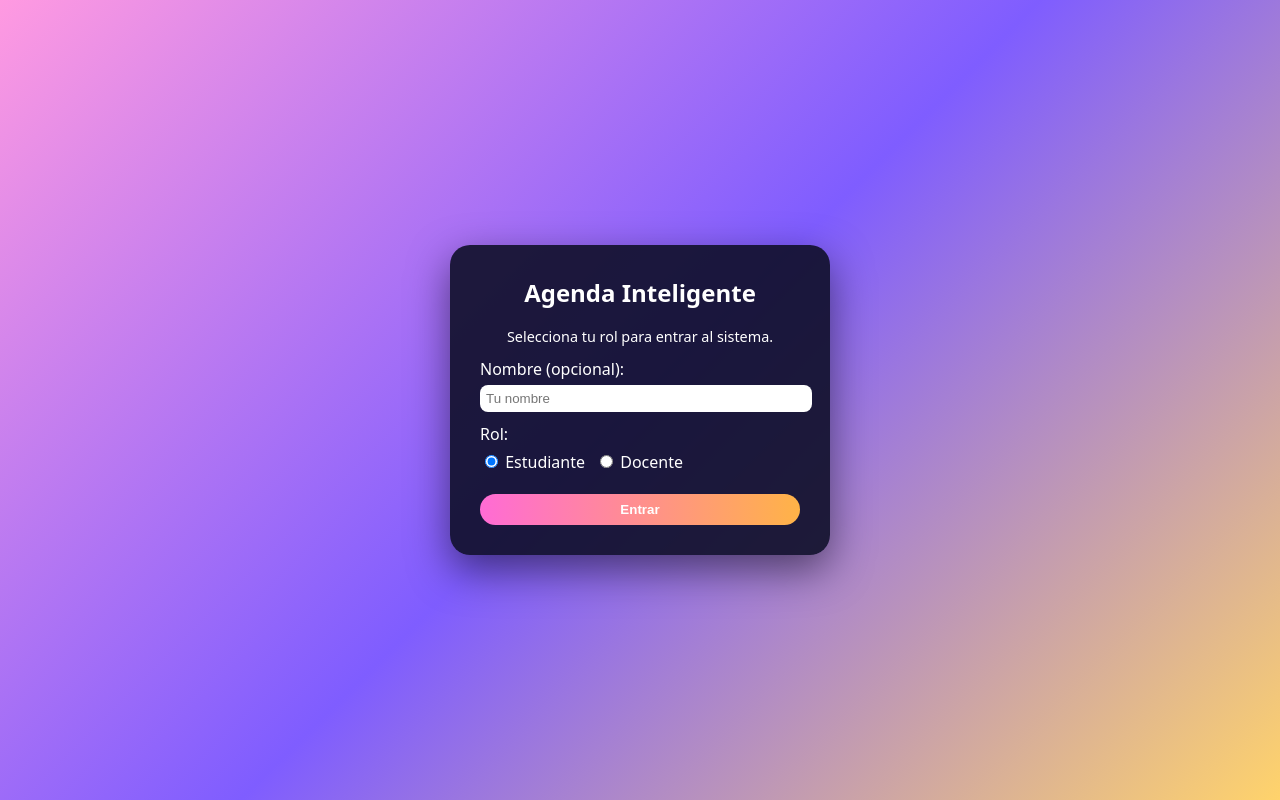
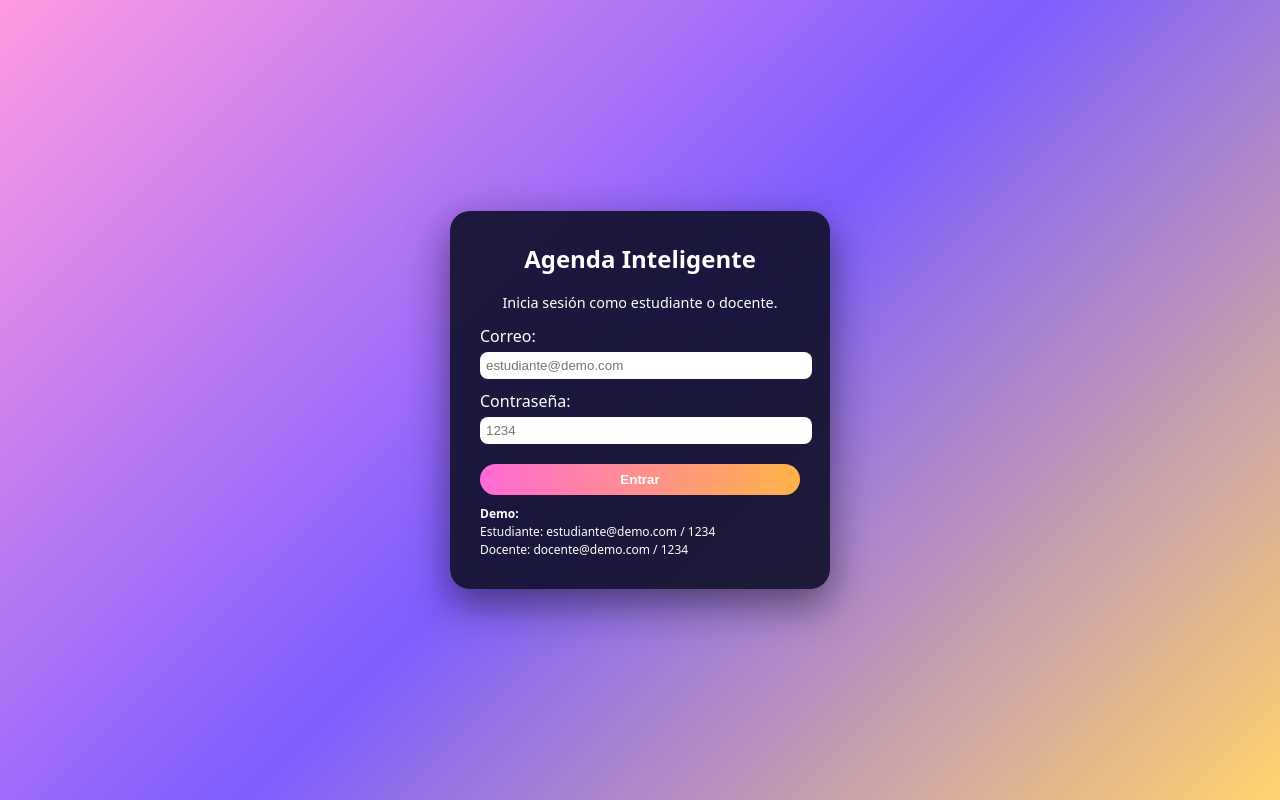
Before and after one commit to arturobernal07/repo, a React (Vite) app in the folder frontend-agenda/: page / in a window 1280 px wide. Built offline with nearby package versions, Linux system fonts and the light colour scheme.

Commit message:
Login real, logout funcional y sesión persistente

```diff
--- a/frontend-agenda/src/App.jsx
+++ b/frontend-agenda/src/App.jsx
@@ -1,110 +1,36 @@
-import { useState } from 'react';
-import { Routes, Route, Link } from 'react-router-dom';
-
-import Login from './pages/Login';
-
-import EstudianteDashboard from './pages/EstudianteDashboard';
-import EstudianteTareas from './pages/EstudianteTareas';
-import EstudianteRecordatorios from './pages/EstudianteRecordatorios';
-import EstudianteNotas from './pages/EstudianteNotas';
-import EstudianteCalendario from './pages/EstudianteCalendario';
-import EstudianteProgreso from './pages/EstudianteProgreso';
-import EstudianteIA from './pages/EstudianteIA';
-
-import DocenteDashboard from './pages/DocenteDashboard';
-import DocenteGrupos from './pages/DocenteGrupos';
-import DocenteActividades from './pages/DocenteActividades';
-import DocenteMateriales from './pages/DocenteMateriales';
-import DocenteAsistencia from './pages/DocenteAsistencia';
-import DocenteReportes from './pages/DocenteReportes';
-import DocenteIA from './pages/DocenteIA';
-
-import './App.css';
+import { useState, useEffect } from "react";
+import Login from "./pages/Login";
+import PageLayout from "./components/PageLayout";
 
 function App() {
   const [usuario, setUsuario] = useState(null);
-  // usuario = { nombre, rol: 'estudiante' | 'docente' }
 
-  const manejarLogin = (datos) => {
-    setUsuario(datos);
+  // Restaurar sesión si existe
+  useEffect(() => {
+    const data = localStorage.getItem("usuarioAgenda");
+    if (data) {
+      setUsuario(JSON.parse(data));
+    }
+  }, []);
+
+  const handleLogin = (user) => {
+    localStorage.setItem("usuarioAgenda", JSON.stringify(user));
+    setUsuario(user);
   };
 
-  const logout = () => {
+  const handleLogout = () => {
+    localStorage.removeItem("usuarioAgenda");
     setUsuario(null);
   };
 
-  // Si no hay usuario logueado, mostramos la pantalla de login
+  // Si NO hay usuario → mostrar login
   if (!usuario) {
-    return <Login onLogin={manejarLogin} />;
+    return <Login onLogin={handleLogin} />;
   }
 
-  const esEstudiante = usuario.rol === 'estudiante';
-  const esDocente = usuario.rol === 'docente';
-
+  // Si HAY usuario → mostrar dashboard con botón logout
   return (
-    <div className="app-root">
-      <header className="app-header">
-        <div>
-          <h1 className="app-title">Agenda Inteligente</h1>
-          <p className="app-subtitle">
-            Sesión: {usuario.nombre || 'Invitado'} ({usuario.rol})
-          </p>
-        </div>
-        <button className="logout-btn" onClick={logout}>
-          Cambiar rol
-        </button>
-      </header>
-
-      <nav className="app-nav">
-        {esEstudiante && (
-          <>
-            <span className="nav-section">Alumno:</span>
-            <Link to="/estudiante/dashboard">Dashboard</Link>
-            <Link to="/estudiante/tareas">Tareas</Link>
-            <Link to="/estudiante/recordatorios">Recordatorios</Link>
-            <Link to="/estudiante/notas">Notas</Link>
-            <Link to="/estudiante/calendario">Calendario</Link>
-            <Link to="/estudiante/progreso">Progreso</Link>
-            <Link to="/estudiante/ia">Asistente IA</Link>
-          </>
-        )}
-
-        {esDocente && (
-          <>
-            <span className="nav-section">Docente:</span>
-            <Link to="/docente/dashboard">Dashboard</Link>
-            <Link to="/docente/grupos">Grupos</Link>
-            <Link to="/docente/actividades">Actividades</Link>
-            <Link to="/docente/materiales">Materiales</Link>
-            <Link to="/docente/asistencia">Asistencia</Link>
-            <Link to="/docente/reportes">Reportes</Link>
-            <Link to="/docente/ia">Apoyo IA</Link>
-          </>
-        )}
-      </nav>
-
-      <main className="app-main">
-        <Routes>
-          {/* Alumno */}
-          <Route path="/estudiante/dashboard" element={<EstudianteDashboard />} />
-          <Route path="/estudiante/tareas" element={<EstudianteTareas />} />
-          <Route path="/estudiante/recordatorios" element={<EstudianteRecordatorios />} />
-          <Route path="/estudiante/notas" element={<EstudianteNotas />} />
-          <Route path="/estudiante/calendario" element={<EstudianteCalendario />} />
-          <Route path="/estudiante/progreso" element={<EstudianteProgreso />} />
-          <Route path="/estudiante/ia" element={<EstudianteIA />} />
-
-          {/* Docente */}
-          <Route path="/docente/dashboard" element={<DocenteDashboard />} />
-          <Route path="/docente/grupos" element={<DocenteGrupos />} />
-          <Route path="/docente/actividades" element={<DocenteActividades />} />
-          <Route path="/docente/materiales" element={<DocenteMateriales />} />
-          <Route path="/docente/asistencia" element={<DocenteAsistencia />} />
-          <Route path="/docente/reportes" element={<DocenteReportes />} />
-          <Route path="/docente/ia" element={<DocenteIA />} />
-        </Routes>
-      </main>
-    </div>
+    <PageLayout usuario={usuario} onLogout={handleLogout} />
   );
 }
 
--- /dev/null
+++ b/frontend-agenda/src/context/AuthContext.jsx
@@ -0,0 +1,31 @@
+import { createContext, useState, useEffect } from 'react';
+
+export const AuthContext = createContext();
+
+export function AuthProvider({ children }) {
+  const [usuario, setUsuario] = useState(null);
+
+  // Cargar sesión al iniciar
+  useEffect(() => {
+    const savedUser = localStorage.getItem("usuario");
+    if (savedUser) {
+      setUsuario(JSON.parse(savedUser));
+    }
+  }, []);
+
+  const login = (userData) => {
+    setUsuario(userData);
+    localStorage.setItem("usuario", JSON.stringify(userData));
+  };
+
+  const logout = () => {
+    setUsuario(null);
+    localStorage.removeItem("usuario");
+  };
+
+  return (
+    <AuthContext.Provider value={{ usuario, login, logout }}>
+      {children}
+    </AuthContext.Provider>
+  );
+}
--- a/frontend-agenda/src/main.jsx
+++ b/frontend-agenda/src/main.jsx
@@ -4,8 +4,12 @@ import { BrowserRouter } from 'react-router-dom';
 import App from './App';
 import './index.css';
 
+import { AuthProvider } from './context/AuthContext';
+
 ReactDOM.createRoot(document.getElementById('root')).render(
-  <BrowserRouter>
-    <App />
-  </BrowserRouter>
+  <AuthProvider>
+    <BrowserRouter>
+      <App />
+    </BrowserRouter>
+  </AuthProvider>
 );
--- a/frontend-agenda/src/pages/Login.jsx
+++ b/frontend-agenda/src/pages/Login.jsx
@@ -1,95 +1,145 @@
-import { useState } from 'react';
+// src/pages/Login.jsx
+import { useState } from "react";
 
 function Login({ onLogin }) {
-  const [nombre, setNombre] = useState('');
-  const [rol, setRol] = useState('estudiante');
+  const [email, setEmail] = useState("");
+  const [password, setPassword] = useState("");
+  const [error, setError] = useState("");
+
+  // Usuarios de prueba (puedes cambiarlos cuando quieras)
+  const USERS = {
+    "estudiante@demo.com": {
+      nombre: "Estudiante Demo",
+      rol: "estudiante",
+      password: "1234",
+    },
+    "docente@demo.com": {
+      nombre: "Docente Demo",
+      rol: "docente",
+      password: "1234",
+    },
+  };
 
   const manejarSubmit = (e) => {
     e.preventDefault();
-    onLogin({ nombre, rol });
+    setError("");
+
+    const correo = email.trim().toLowerCase();
+    const usuario = USERS[correo];
+
+    if (!usuario || usuario.password !== password) {
+      setError("Correo o contraseña incorrectos.");
+      return;
+    }
+
+    const { password: _omit, ...usuarioSinPassword } = usuario;
+
+    // Notificar al padre (App / Context)
+    onLogin(usuarioSinPassword);
+
+    // Guardar sesión simple en localStorage
+    localStorage.setItem("usuarioAgenda", JSON.stringify(usuarioSinPassword));
   };
 
   return (
     <div
       style={{
-      minHeight: '100vh',
-      width: '100vw',
-      display: 'flex',
-      alignItems: 'center',
-      justifyContent: 'center',
-      background: 'linear-gradient(135deg, #ff9ae1, #7f5dff, #ffd36b)'
+        minHeight: "100vh",
+        width: "100vw",
+        display: "flex",
+        alignItems: "center",
+        justifyContent: "center",
+        background: "linear-gradient(135deg, #ff9ae1, #7f5dff, #ffd36b)",
       }}
     >
       <div
         style={{
-          backgroundColor: 'rgba(15, 15, 40, 0.9)',
-          padding: '30px',
-          borderRadius: '20px',
-          color: 'white',
-          width: '320px',
-          boxShadow: '0 15px 40px rgba(0,0,0,0.5)'
+          backgroundColor: "rgba(15, 15, 40, 0.9)",
+          padding: "30px",
+          borderRadius: "20px",
+          color: "white",
+          width: "320px",
+          boxShadow: "0 15px 40px rgba(0,0,0,0.5)",
         }}
       >
-        <h2 style={{ marginBottom: '15px', textAlign: 'center' }}>
+        <h2 style={{ marginBottom: "15px", textAlign: "center" }}>
           Agenda Inteligente
         </h2>
-        <p style={{ fontSize: '0.9rem', marginBottom: '10px', textAlign: 'center' }}>
-          Selecciona tu rol para entrar al sistema.
+        <p
+          style={{
+            fontSize: "0.9rem",
+            marginBottom: "10px",
+            textAlign: "center",
+          }}
+        >
+          Inicia sesión como estudiante o docente.
         </p>
 
         <form onSubmit={manejarSubmit}>
-          <div style={{ marginBottom: '10px' }}>
-            <label>Nombre (opcional):</label>
+          <div style={{ marginBottom: "10px" }}>
+            <label>Correo:</label>
             <input
-              style={{ width: '100%', padding: '6px', borderRadius: '8px', border: 'none', marginTop: '4px' }}
-              value={nombre}
-              onChange={e => setNombre(e.target.value)}
-              placeholder="Tu nombre"
+              type="email"
+              style={{
+                width: "100%",
+                padding: "6px",
+                borderRadius: "8px",
+                border: "none",
+                marginTop: "4px",
+              }}
+              value={email}
+              onChange={(e) => setEmail(e.target.value)}
+              placeholder="estudiante@demo.com"
+              required
             />
           </div>
 
-          <div style={{ marginBottom: '10px' }}>
-            <label>Rol:</label>
-            <div style={{ marginTop: '4px' }}>
-              <label style={{ marginRight: '10px' }}>
+          <div style={{ marginBottom: "10px" }}>
+            <label>Contraseña:</label>
             <input
-                  type="radio"
-                  name="rol"
-                  value="estudiante"
-                  checked={rol === 'estudiante'}
-                  onChange={e => setRol(e.target.value)}
-                />{' '}
-                Estudiante
-              </label>
-              <label>
-                <input
-                  type="radio"
-                  name="rol"
-                  value="docente"
-                  checked={rol === 'docente'}
-                  onChange={e => setRol(e.target.value)}
-                />{' '}
-                Docente
-              </label>
+              type="password"
+              style={{
+                width: "100%",
+                padding: "6px",
+                borderRadius: "8px",
+                border: "none",
+                marginTop: "4px",
+              }}
+              value={password}
+              onChange={(e) => setPassword(e.target.value)}
+              placeholder="1234"
+              required
+            />
           </div>
-          </div>
+
+          {error && (
+            <p style={{ color: "#ff8b8b", fontSize: "0.85rem" }}>{error}</p>
+          )}
 
           <button
             type="submit"
             style={{
-              width: '100%',
-              marginTop: '10px',
-              padding: '8px',
-              borderRadius: '999px',
-              border: 'none',
-              background: 'linear-gradient(90deg, #ff6bd5, #ffb347)',
-              color: 'white',
-              fontWeight: 'bold',
-              cursor: 'pointer'
+              width: "100%",
+              marginTop: "10px",
+              padding: "8px",
+              borderRadius: "999px",
+              border: "none",
+              background: "linear-gradient(90deg, #ff6bd5, #ffb347)",
+              color: "white",
+              fontWeight: "bold",
+              cursor: "pointer",
             }}
           >
             Entrar
           </button>
+
+          <div style={{ marginTop: "10px", fontSize: "0.75rem" }}>
+            <strong>Demo:</strong>
+            <br />
+            Estudiante: estudiante@demo.com / 1234
+            <br />
+            Docente: docente@demo.com / 1234
+          </div>
         </form>
       </div>
     </div>
```
Also changed, not shown: frontend-agenda/src/components/PageLayout.jsx (+35 -24 lines), frontend-agenda/src/pages/EstudianteTareas.jsx (+56 -12 lines), 1 other file (tests, documents, lock files or other folders). Lines whose indentation alone changed are shown as unchanged.
